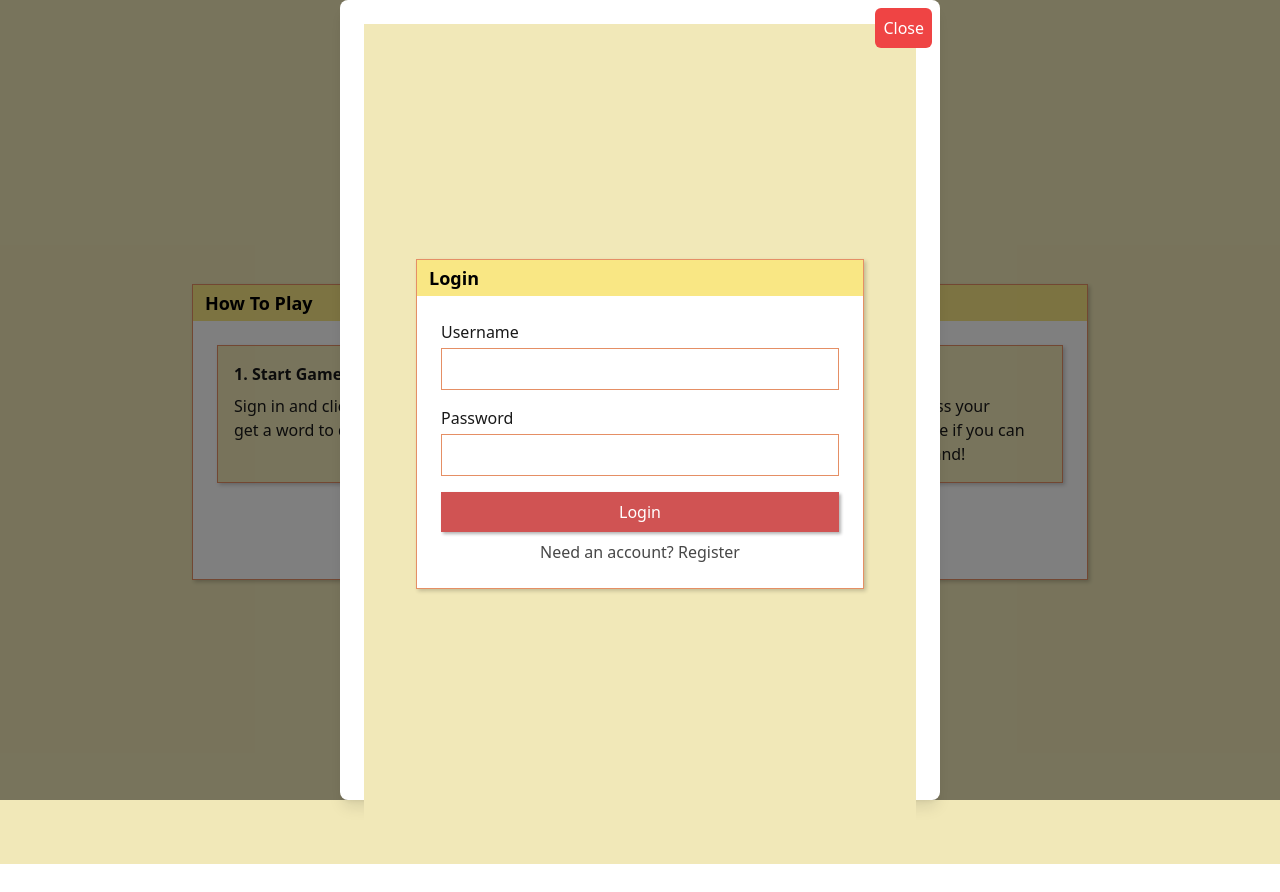
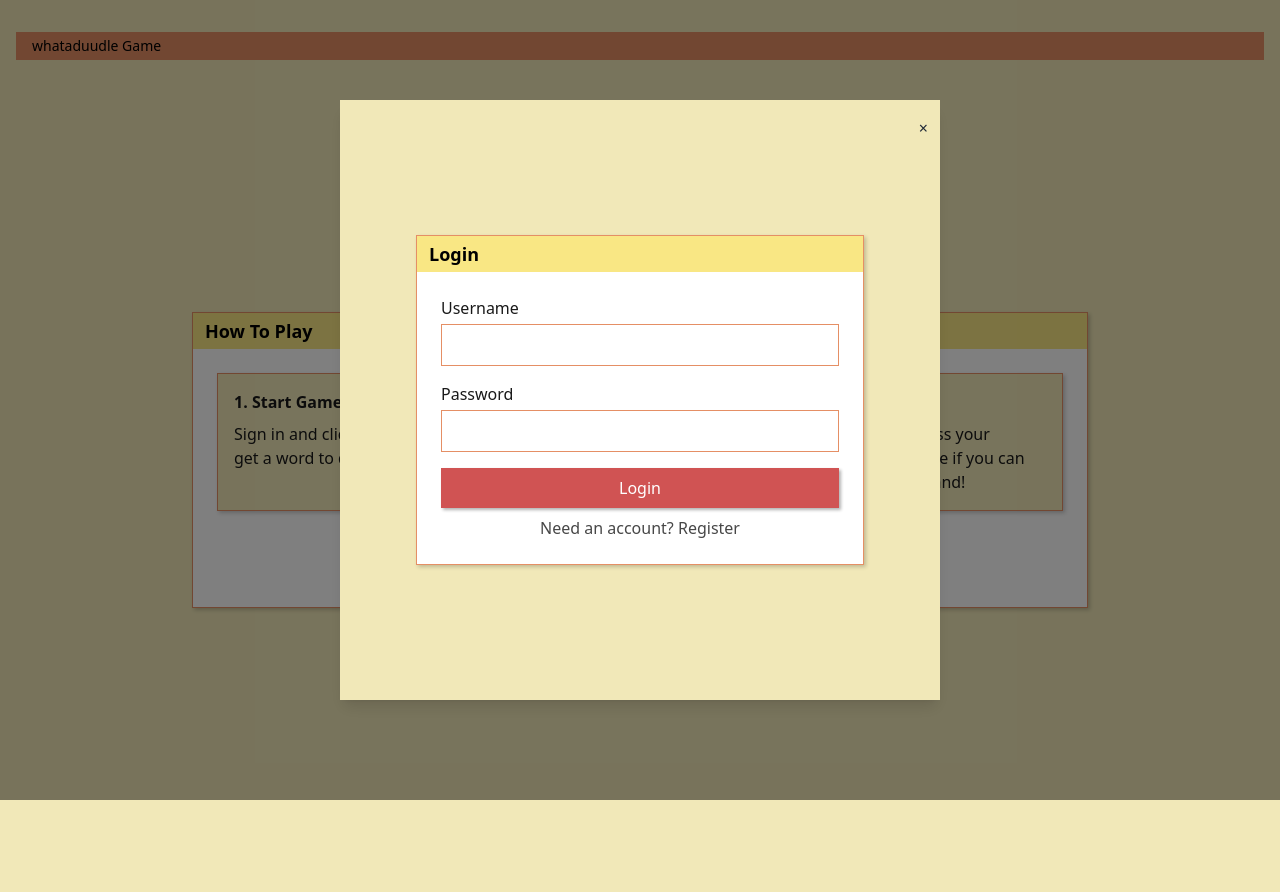
Before and after one commit to Nottimlim/Pictionary-Frontend, a React (Vite) app: page / in a window 1280 px wide. Both pictures are taken after a click on the button "Sign-in to Play". Before the commit the page ends 864 px from the top, so only its background shows below. Built offline with nearby package versions, Linux system fonts and the light colour scheme.

Commit message:
modal almost done

```diff
--- a/src/Auth/AuthModal.jsx
+++ b/src/Auth/AuthModal.jsx
@@ -1,24 +1,32 @@
 import React from "react";
+import { useState } from "react";
 import Login from "./Login";
+import Register from "./Register";
+// import Login from "./Login";
 
 const Modal = ({ showModal, onClose, LoginComponent, RegisterComponent }) => {
   if (!showModal) return null; // Don't render the modal if it's not supposed to be visible
 
+  const [showLogin, setShowLogin] = useState(true);
+
   return (
     <div className="fixed inset-0 flex justify-center items-center bg-black bg-opacity-50 z-50">
-      <div className="bg-white p-6 rounded-lg w-[600px] h-[800px]  shadow-lg relative">
+      <div className="bg-white rounded-lg w-[600px] h-[600px]  shadow-lg relative">
         {/* Close Button */}
         <button
           onClick={onClose}
-          className="absolute top-2 right-2 bg-red-500 text-white rounded-md p-2 cursor-pointer hover:bg-red-600"
+          className="absolute top-2  right-1 rounded-md p-2 cursor-pointer"
         >
-          Close
+          &times;
         </button>
 
         {/* Modal Body */}
         <div className="modal-body">
-          {LoginComponent}
-          {RegisterComponent}
+          {showLogin ? (
+            <Login setShowLogin={setShowLogin} />
+          ) : (
+            <Register setShowLogin={setShowLogin} />
+          )}
         </div>
       </div>
     </div>
--- a/src/Auth/Login.jsx
+++ b/src/Auth/Login.jsx
@@ -1,30 +1,30 @@
-import React, { useState } from 'react';
-import { useNavigate } from 'react-router-dom';
-import mockAPI from '../services/mockData';
+import React, { useState } from "react";
+import { useNavigate } from "react-router-dom";
+import mockAPI from "../services/mockData";
 
-const Login = () => {
+const Login = ({ setShowLogin }) => {
   const navigate = useNavigate();
   const [formData, setFormData] = useState({
-    username: '',
-    password: ''
+    username: "",
+    password: "",
   });
-  const [error, setError] = useState('');
+  const [error, setError] = useState("");
 
   const handleChange = (e) => {
     setFormData({
       ...formData,
-      [e.target.name]: e.target.value
+      [e.target.name]: e.target.value,
     });
   };
 
   const handleSubmit = async (e) => {
     e.preventDefault();
-    setError('');
+    setError("");
 
     try {
       const response = await mockAPI.login(formData);
       if (response.success) {
-        navigate('/game');
+        navigate("/game");
       }
     } catch (error) {
       setError(error.message);
@@ -32,7 +32,7 @@ const Login = () => {
   };
 
   return (
-    <div className="flex justify-center items-center min-h-screen bg-vanilla-500 p-4">
+    <div className="flex justify-center items-center h-[600px] bg-vanilla-500 p-4">
       <div className="w-full max-w-md">
         <div className="retroContainer">
           <div className="retroHeader">
@@ -73,7 +73,8 @@ const Login = () => {
                 </button>
                 <button
                   type="button"
-                  onClick={() => navigate('/register')}
+                  // onClick={() => navigate('/register')}
+                  onClick={() => setShowLogin(false)}
                   className="text-eerie-black-600 hover:text-indian-red"
                 >
                   Need an account? Register
@@ -85,7 +86,6 @@ const Login = () => {
       </div>
     </div>
   );
-
 };
 
 export default Login;
--- a/src/Auth/Register.jsx
+++ b/src/Auth/Register.jsx
@@ -1,37 +1,37 @@
-import React, { useState } from 'react';
-import { useNavigate } from 'react-router-dom';
-import mockAPI from '../services/mockData';
+import React, { useState } from "react";
+import { useNavigate } from "react-router-dom";
+import mockAPI from "../services/mockData";
 
-const Register = () => {
+const Register = ({ setShowLogin }) => {
   const navigate = useNavigate();
   const [formData, setFormData] = useState({
-    username: '',
-    email: '',
-    password: '',
-    confirmPassword: ''
+    username: "",
+    email: "",
+    password: "",
+    confirmPassword: "",
   });
-  const [error, setError] = useState('');
+  const [error, setError] = useState("");
 
   const handleChange = (e) => {
     setFormData({
       ...formData,
-      [e.target.name]: e.target.value
+      [e.target.name]: e.target.value,
     });
   };
 
   const handleSubmit = async (e) => {
     e.preventDefault();
-    setError('');
+    setError("");
 
     if (formData.password !== formData.confirmPassword) {
-      setError('Passwords do not match fam!');
+      setError("Passwords do not match fam!");
       return;
     }
 
     try {
       const response = await mockAPI.register(formData);
       if (response.success) {
-        navigate('/login');
+        navigate("/login");
       }
     } catch (error) {
       setError(error.message);
@@ -39,7 +39,7 @@ const Register = () => {
   };
 
   return (
-    <div className="flex justify-center items-center min-h-screen bg-vanilla-500 p-4">
+    <div className="flex justify-center items-center h-[600px] bg-vanilla-500 p-4">
       <div className="w-full max-w-md">
         <div className="retroContainer">
           <div className="retroHeader">
@@ -102,7 +102,7 @@ const Register = () => {
                 </button>
                 <button
                   type="button"
-                  onClick={() => navigate('/login')}
+                  onClick={() => setShowLogin(true)}
                   className="text-eerie-black-600 hover:text-indian-red"
                 >
                   Already have an account? Login
--- a/src/HomePage.jsx
+++ b/src/HomePage.jsx
@@ -1,6 +1,6 @@
 import React from "react";
-import { useNavigate } from "react-router-dom";
-// import Navbar from "./navbar/NavBar";
+// import { useNavigate } from "react-router-dom";
+import Navbar from "./navbar/NavBar";
 import Modal from "./Auth/AuthModal";
 import Login from "./Auth/Login";
 import Register from "./Auth/Register";
@@ -36,11 +36,11 @@ const InstructionCard = ({ step, title, description }) => (
 );
 
 const HomePage = () => {
-  const navigate = useNavigate();
+  // const navigate = useNavigate();
 
-  const handleStartGame = () => {
-    navigate("/login");
-  };
+  // const handleStartGame = () => {
+  //   navigate("/login");
+  // };
   const [showModal, setShowModal] = useState(false);
   const [isLogin, setIsLogin] = useState(true); // To toggle between Login and Register
 
@@ -52,10 +52,10 @@ const HomePage = () => {
 
   return (
     <>
-      {/* <Navbar
+      <Navbar
         containerClassName="bg-atomic-tangerine-500 text-white py-1 "
         brandName="whataduudle Game"
-      /> */}
+      />
       <div className="flex flex-col items-center justify-center min-h-screen p-8 bg-vanilla-500">
         <div className="w-full max-w-4xl retroContainer">
           <div className="retroHeader">
@@ -84,16 +84,16 @@ const HomePage = () => {
                 onClose={toggleModal}
                 // Pass Login or Register form based on isLogin state
                 LoginComponent={<Login />}
-                // RegisterComponent={<Register />}
+                RegisterComponent={<Register />}
               />
               {/* Toggle between Login and Register */}
               <button
                 onClick={toggleForm}
                 className="text-eerie-black-600 hover:text-indian-red"
               >
-                {isLogin
+                {/* {isLogin
                   ? "Need an account? Register"
-                  : "Already have an account? Login"}
+                  : "Already have an account? Login"} */}
               </button>
             </div>
           </div>
--- a/src/navbar/NavBar.jsx
+++ b/src/navbar/NavBar.jsx
@@ -1,11 +1,11 @@
-// import React from "react";
+import React from "react";
 
-// const Navbar = ({ brandName, containerClassName }) => {
-//   return (
-//     <nav className={containerClassName}>
-//       <div className="font-normal text-sm text-black pl-4">{brandName}</div>
-//     </nav>
-//   );
-// };
+const Navbar = ({ brandName, containerClassName }) => {
+  return (
+    <nav className={containerClassName}>
+      <div className="font-normal text-sm text-black pl-4">{brandName}</div>
+    </nav>
+  );
+};
 
-// export default Navbar;
+export default Navbar;
```
